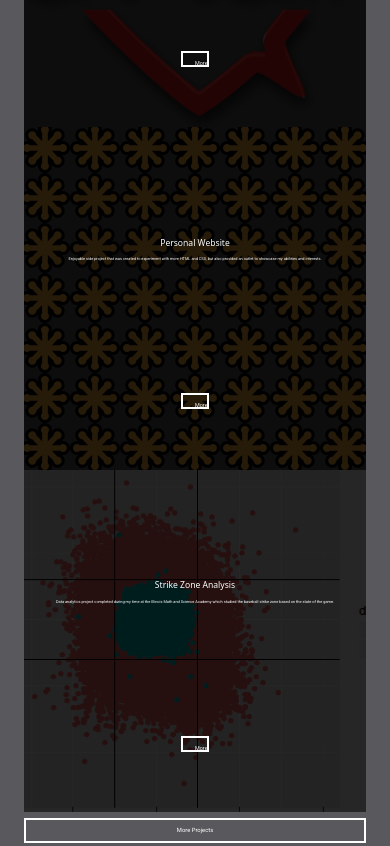
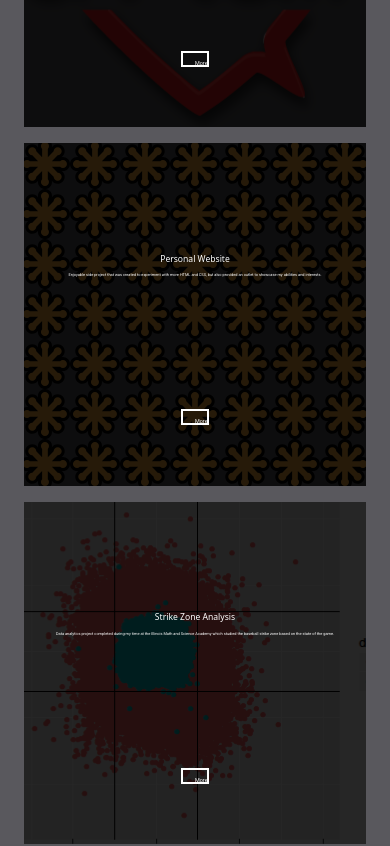
Before and after one commit to dangkhoa1410/personal-portfolio, a React (Create React App) app: page / in a window 390 px wide. Shown: the part 1180-2026 px from the top of the page. Built offline with nearby package versions, Linux system fonts and the light colour scheme.

Commit message:
Refactor Project

```diff
--- a/src/HOC/withResizing.jsx
+++ b/src/HOC/withResizing.jsx
@@ -11,5 +11,4 @@ const withResizing = (BaseComponent,useEffectFn) => props => {
     return <BaseComponent {...props}></BaseComponent>
 }
 
-//Render with HOC
 export default withResizing
--- a/src/components/Projects/Projects.css
+++ b/src/components/Projects/Projects.css
@@ -1,7 +1,7 @@
 .projects {
     background-color: #59585d;
     padding: 3vw;
-    color: white;
+    color: white;;
   }
 
   .projects-header-quote {
@@ -66,3 +66,7 @@
   .relative-pos {
     position: relative;
   }
+
+  .mb-3 {
+    margin-bottom: 3vw;
+  }
--- a/src/components/Projects/Projects.jsx
+++ b/src/components/Projects/Projects.jsx
@@ -9,6 +9,27 @@ const Projects = props => {
     // useEffect(() => {
     //     projects()
     // },[windowSize])
+
+	const projectInfo = [
+		{
+			className: 'luvtalk-project',
+			h3: 'LUV TALK Website',
+			p: 'Website, created during my first internship, which utilized HTML, CSS, PHP, Ajax, Javascript/jQuery, and Wordpress.',
+			link: '#'
+		},
+		{
+			className: 'personal-website-project',
+			h3: 'Personal Website',
+			p: 'Enjoyable side project that was created to experiment with more HTML and CSS, but also provided an outlet to showcase my abilities and interests.',
+			link: '#'
+		},
+		{
+			className: 'strike-zone-project',
+			h3: 'Strike Zone Analysis',
+			p: 'Data analytics project completed during my time at the Illinois Math and Science Academy which studied the baseball strike zone based on the state of the game.',
+			link: '#'
+		}
+]
 
     return (
         <div className = "projects" id="projects">
@@ -30,47 +51,26 @@ const Projects = props => {
 				</div>
 
 				<div className = "row">
-					<div className = "col-sm-4 col-md-4 text-center">
-						<div className = "luvtalk-project relative-pos">
-							<h3>LUV TALK Website</h3>
-							<p>Website, created during my first internship, which utilized HTML, CSS, PHP, Ajax, Javascript/jQuery, and Wordpress. </p>
+					{/* Render project info here */}
+					{
+						projectInfo.map(val => {
+							return (
+								<div className = "col-sm-4 col-md-4 text-center mb-3">
+									<div className = {val.className}>
+										<h3>{val.h3}</h3>
+										<p>{val.p}</p>
 										<div className = "row">
 											<div className = "col-sm-4 col-md-4 col-sm-offset-4 col-md-offset-4">
 												<div className = "project-more-info">
-										<a className = "btn btn-default btn-border" href = "#">More</a>
+													<a className = "btn btn-default btn-border" href = {val.link}>More</a>
 												</div>
 											</div>
 										</div>
 									</div>
 								</div>
-
-					<div className = "col-sm-4 col-md-4 text-center relative-pos">
-						<div className = "personal-website-project ">
-							<h3>Personal Website</h3>
-							<p>Enjoyable side project that was created to experiment with more HTML and CSS, but also provided an outlet to showcase my abilities and interests.</p>
-							<div className = "row">
-								<div className = "col-sm-4 col-md-4 col-sm-offset-4 col-md-offset-4">
-									<div className = "project-more-info">
-										<a className = "btn btn-default btn-border" href = "#">More</a>
-									</div>
-								</div>
-							</div>
-						</div>
-					</div>
-
-					<div className = "col-sm-4 col-md-4 text-center">
-						<div className = "strike-zone-project relative-pos">
-							<h3>Strike Zone Analysis</h3>
-							<p>Data analytics project completed during my time at the Illinois Math and Science Academy which studied the baseball strike zone based on the state of the game.</p>
-							<div className = "row">
-								<div className = "col-sm-4 col-md-4 col-sm-offset-4 col-md-offset-4">
-									<div className = "project-more-info">
-										<a className = "btn btn-default btn-border" href = "#">More</a>
-									</div>
-								</div>
-							</div>
-						</div>
-					</div>
+							)
+						})
+					}
 				</div>
 
 				<div className = "row">
```
Lines whose indentation alone changed are shown as unchanged.
